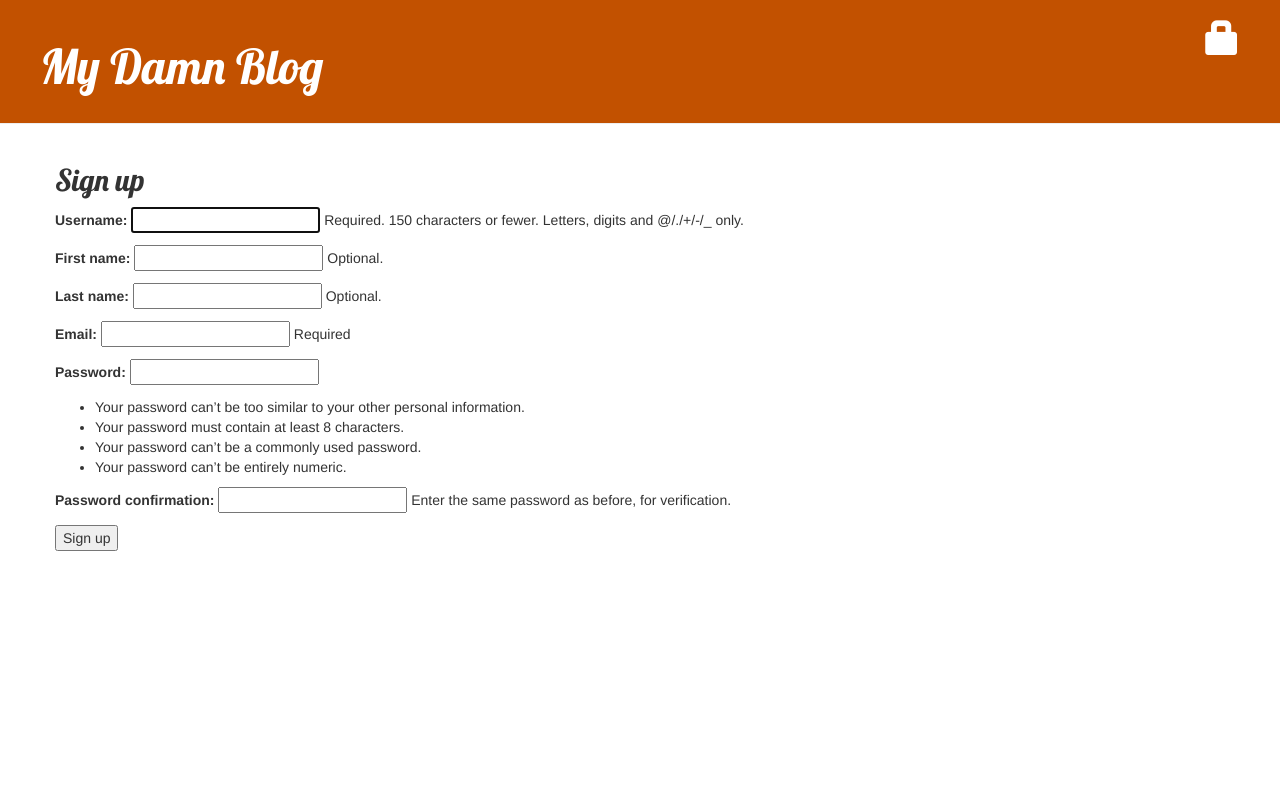
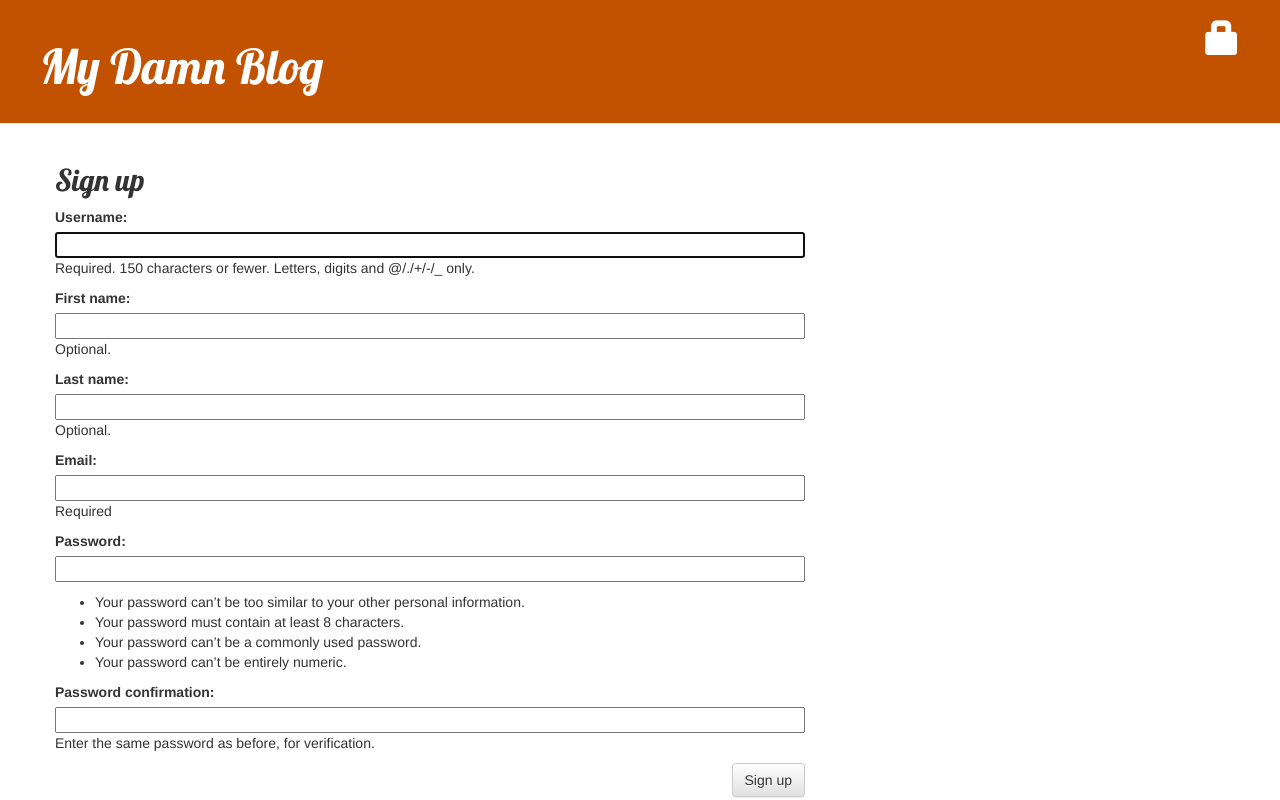
Before and after one commit to AchintyaX/Django_app, a Django app: page /signup/ in a window 1280 px wide. Run offline with Django 3.2, Linux system fonts and the light colour scheme; some libraries are stand-ins or nearby versions.

Commit message:
version 1 of the signup form is completed

```diff
--- a/blog/templates/blog/signup.html
+++ b/blog/templates/blog/signup.html
@@ -2,9 +2,9 @@
 
 {% block content %}
   <h2>Sign up</h2>
-  <form method="post">
+  <form method="post" class="post-form">
     {% csrf_token %}
     {{ form.as_p }}
-    <button type="submit">Sign up</button>
+    <button type="submit" class="save btn btn-default">Sign up</button>
   </form>
 {% endblock %}
```
Also changed, not shown: db.sqlite3.
